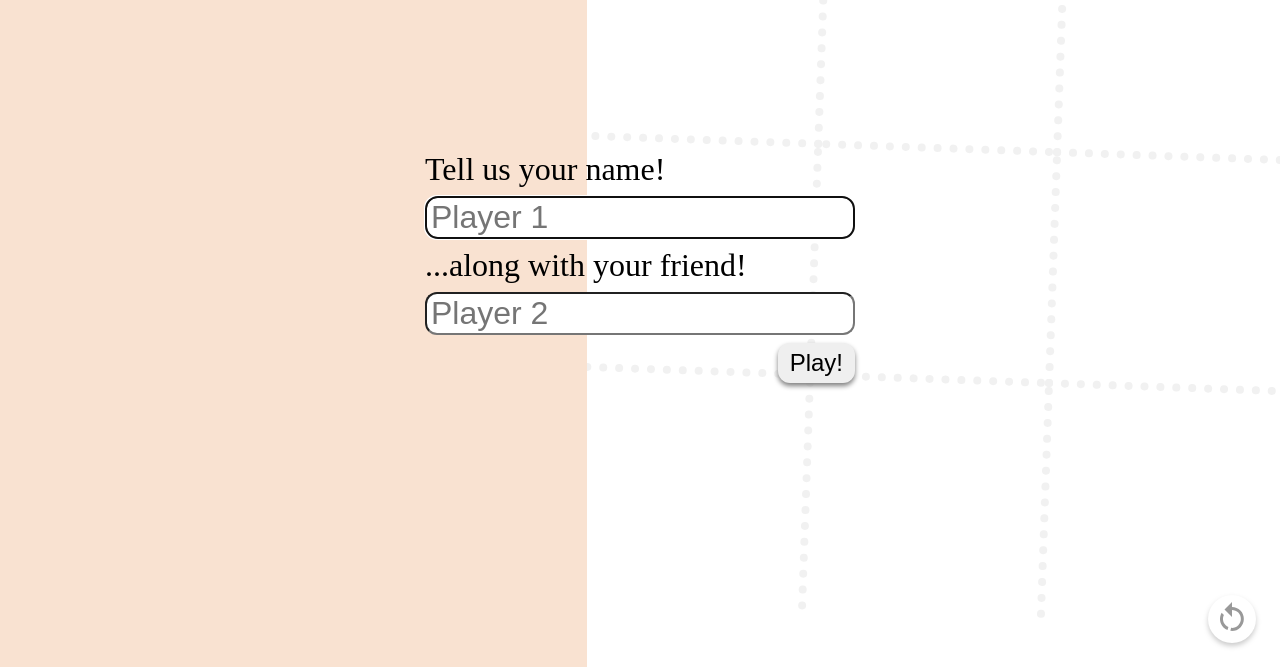
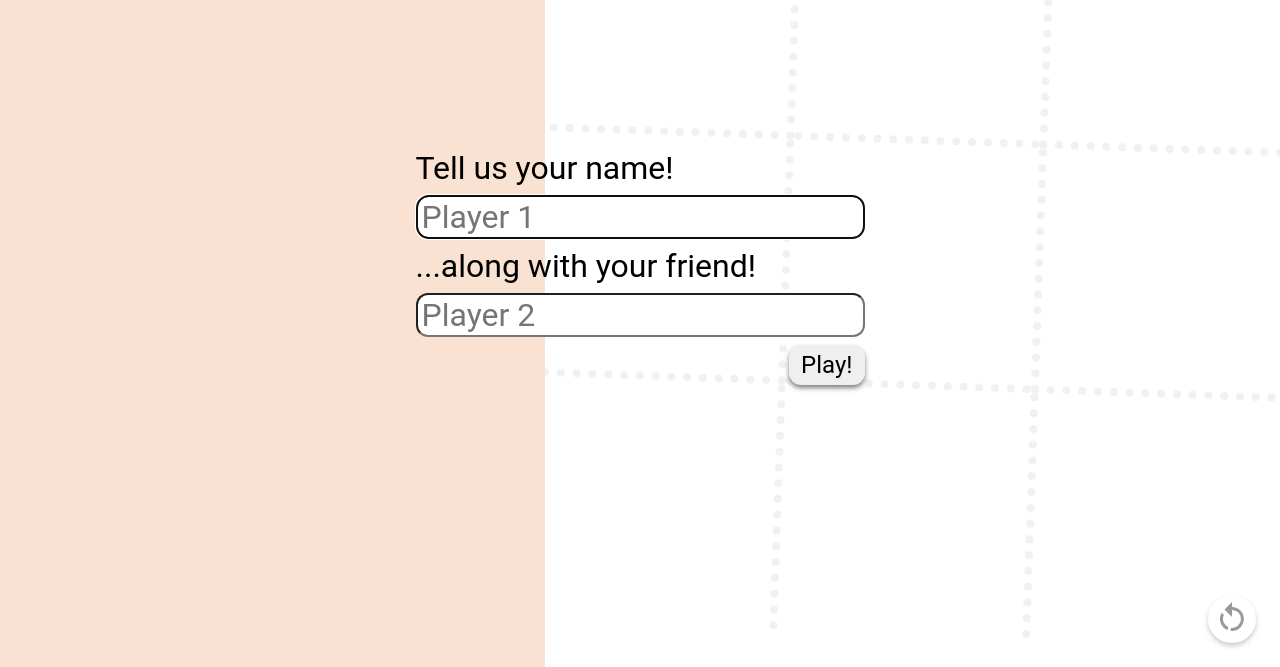
Before and after one commit to AidanPaoloBelmonte/tic-tac-toe, a plain HTML site: page index.html in a window 1280 px wide. Shown: the part 133-800 px from the top of the page. Drawn offline with Linux system fonts and the light colour scheme.

Commit message:
Added fonts

```diff
--- a/index.html
+++ b/index.html
@@ -4,6 +4,12 @@
         <meta charset="UTF-8" />
         <meta name="viewport" content="width=device-width, initial-scale=1.0" />
 
+        <link rel="preconnect" href="https://fonts.googleapis.com" />
+        <link rel="preconnect" href="https://fonts.gstatic.com" crossorigin />
+        <link
+            href="https://fonts.googleapis.com/css2?family=Roboto+Mono:ital,wght@0,100..700;1,100..700&display=swap"
+            rel="stylesheet"
+        />
         <link rel="stylesheet" href="./styles/style.css" />
         <script src="./scripts/script.js" defer></script>
 
--- a/styles/style.css
+++ b/styles/style.css
@@ -1,5 +1,7 @@
 * {
     box-sizing: border-box;
+
+    font-family: "Roboto", sans-serif, system-ui;
 }
 
 body {
```
